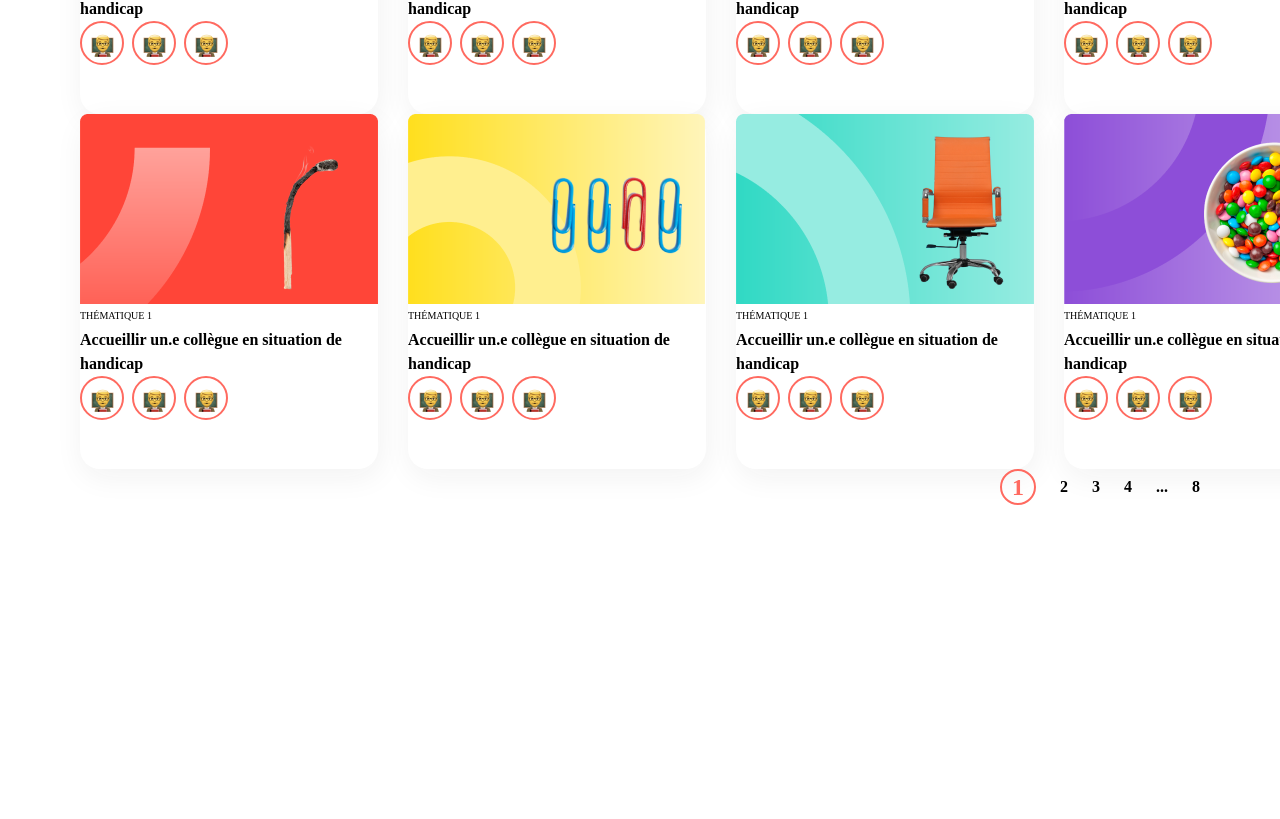
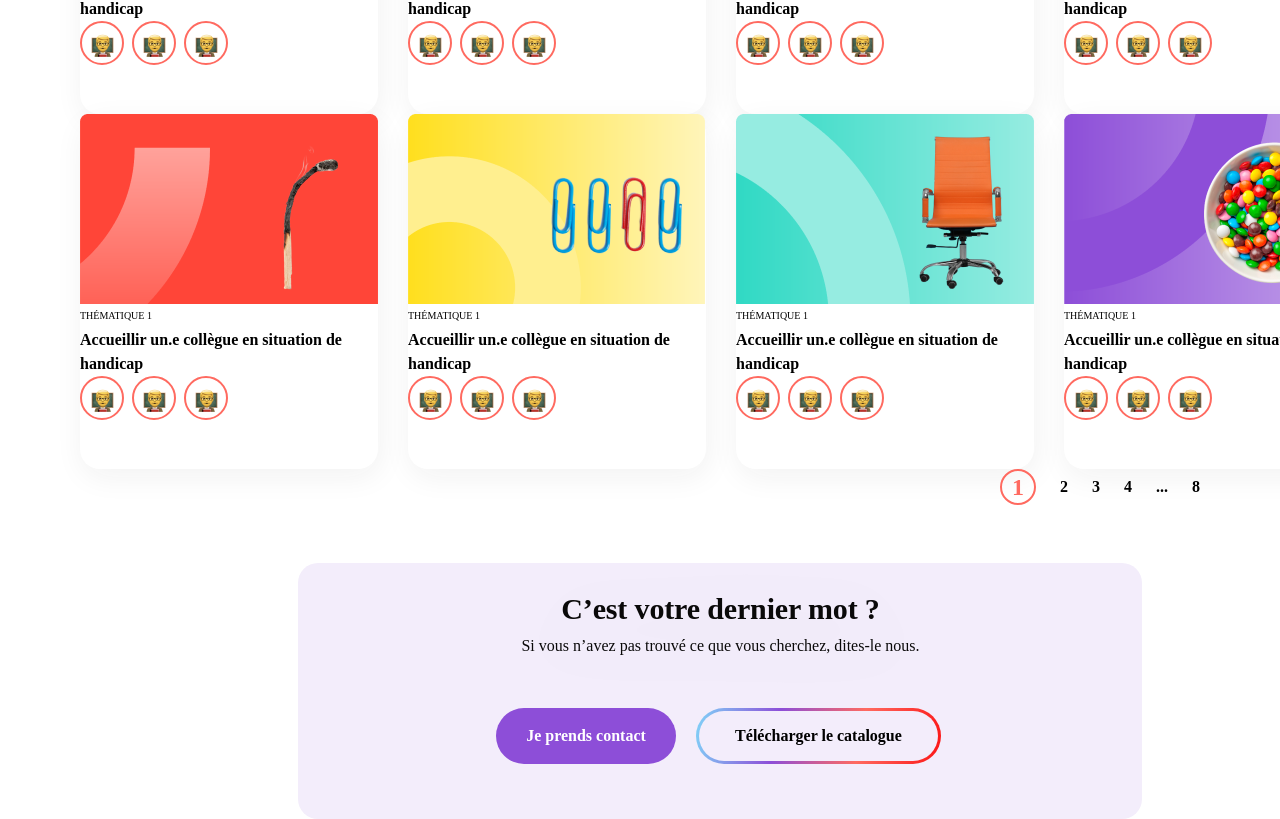
Before and after one commit to IIM-Coding-Digital-Innovation/framework-front-end-a2dw2-zhang_parisot, a Vue app: page / in a window 1280 px wide. Shown: the part 1698-2517 px from the top of the page. Before the commit the page ends 2203 px from the top, so only its background shows below. Built offline with nearby package versions, Linux system fonts and the light colour scheme.

Commit message:
:lipstick: feedback

```diff
--- a/src/App.vue
+++ b/src/App.vue
@@ -1,6 +1,6 @@
 <script setup>
 import top from './components/header/top.vue';
-import middle from "./components/middle.vue";
+import middle from "./components/body/middle.vue";
 
 </script>
 
--- a/src/components/card/Card.vue
+++ b/src/components/body/card/Card.vue
@@ -1,7 +1,7 @@
 <!-- Voir https://vuejs.org/guide/components/props.html#prop-passing-details -->
 <script setup>
-import Emoji_3 from "/src/components/card/Emoji_3.vue";
-import Thematique from "/src/components/card/Thematique.vue";
+import Emoji_3 from "/src/components/body/card/Emoji_3.vue";
+import Thematique from "/src/components/body/card/Thematique.vue";
 defineProps(['categorie', 'abc', 'numemoji'])
 </script>
 
--- /dev/null
+++ b/src/components/body/feedback.vue
@@ -0,0 +1,38 @@
+<!-- Voir https://vuejs.org/guide/components/props.html#prop-passing-details -->
+<script setup>
+
+defineProps()
+</script>
+
+<template>
+<div class="absolute w-[844px] h-[256px] left-[298px] top-[2261px]  bg-[#F3EDFB] rounded-[20px]"></div>
+
+
+<div class="shadow-feedback absolute w-[407px] h-[90px] left-[517px] top-[2290px]">
+        <p class="absolute w-[407px] h-[28px] font-['NeuzeitGro'] font-bold text-[30px] leading-[34px] text-center tracking-[-.005em] text-[#0A0909]">C’est votre dernier mot ?</p>
+        <p class="absolute w-[407px] h-[47px] top-[43px] font-['Poppins'] font-normal text-base leading-[22px] text-center text-[#0A0909]">Si vous n’avez pas trouvé ce que vous cherchez, dites-le nous.</p>
+</div>
+<div class="absolute w-[448.5px] h-[56px] left-[496px] top-[2406px] ">
+    <div class="flex flex-row justify-center items-center py-[12px] px-[16px] gap-2.5 absolute w-[180px] h-[56px] left-[calc(50% - 180px/2 - 134px)] bg-[#8D4ED8] rounded-[30px]">
+        <p class="w-[148px] h-[22px] font-['Poppins'] font-semibold text-base leading-[22px] flex justify-center items-center text-white">Je prends contact</p>
+    </div>
+    <div class="test box-border flex flex-row justify-center items-center py-[12px] px-[16px] gap-2.5 absolute w-[245px] h-[56px] left-[200px]  rounded-[30px]">
+        <p class="w-[170px] h-[22px] font-['Poppins'] font-semibold text-base leading-[22px] flex justify-center items-center text-[#0A0909]}">Télécharger le catalogue</p>
+    </div>
+</div>
+
+</template>
+
+<style scoped>
+.shadow-feedback {
+    @apply drop-shadow-shadow-feedback;
+}
+.test{
+    border: solid 3px transparent;
+    background-image: linear-gradient(rgba(255, 255, 255, 0), rgba(255, 255, 255, 0)), linear-gradient(101deg, rgba(128, 212, 248, 1), rgba(141, 78, 216, 1), rgba(255, 106, 96, 1), rgba(252, 22, 22, 1));
+    background-origin: border-box;
+    background-clip: content-box, border-box;
+    box-shadow: 2px 1000px 1px #F3EDFB inset;
+}
+
+</style>
--- a/src/components/middle.vue
+++ b/src/components/body/middle.vue
@@ -1,5 +1,6 @@
 <script setup>
-import Card from "/src/components/card/Card.vue";
+import Card from "/src/components/body/card/Card.vue";
+import feedback from "/src/components/body/feedback.vue";
 </script>
 
 <template>
@@ -69,7 +70,7 @@ import Card from "/src/components/card/Card.vue";
             <Card abc="/img/body/image_16.png" categorie="Thématique 1" />
         </div>
     </section>
-    <div class="flex justify-end mr-[80px] gap-6 font-semibold font-['Poppins'] leading-[22px] text-base items-center">
+    <div class="flex justify-end mr-[80px] gap-6 font-semibold font-['Poppins'] leading-[22px]  text-base items-center">
         <div class="border-[#FF6A60] rounded-full border-2 flex w-[36px] h-[36px] justify-center">
             <p class="text-2xl text-[#FF6A60]">1</p>
         </div>
@@ -89,4 +90,5 @@ import Card from "/src/components/card/Card.vue";
             <p>8</p>
         </div>
     </div>
+    <feedback/>
 </template>
--- a/src/components/header/search.vue
+++ b/src/components/header/search.vue
@@ -13,7 +13,7 @@ defineProps()
         <div class="absolute w-[40px] h-[42.11px] left-[790px] top-[7px] "><img src="img/header/header_search.png" alt="search"></div>
         <div class="flex flex-row items-center px-6 py-0 gap-2.5 w-[842px] h-[56px] bg-[#F3EDFB] rounded-[30px]">
             <div class="flex flex-row items-start py-3 pl-4 pr-0 gap-2.5 w-[383px] h-[46px] rounded-[8px] ">
-                <p class="w-[287px] h-[22px] righ-[550px] font-['Poppins'] font-normal text-base leading-[22px] text-[#0A0909]">Quelle formation recherchez-vous ?</p>
+                <p class="w-[287px] h-[22px] font-['Poppins'] font-normal text-base leading-[22px] text-[#0A0909]">Quelle formation recherchez-vous ?</p>
             </div>
         </div>
     </div>
--- a/tailwind.config.cjs
+++ b/tailwind.config.cjs
@@ -32,6 +32,9 @@ module.exports = {
                 'shadow-search': '2px 8px 30px rgba(0, 0, 0, 0.06)',
                 'shadow-card': '2px 8px 30px rgba(37, 33, 32, 0.06)',
             },
+            dropShadow: {
+                'shadow-feedback': '2px 8px 30px rgba(37, 33, 32, 0.06)',
+            }
         },
     },
     plugins: [],
```
Also changed, not shown: src/components/body/card/Emoji_1.vue (renamed from src/components/card/Emoji_1.vue), src/components/body/card/Emoji_2.vue (renamed from src/components/card/Emoji_2.vue), src/components/body/card/Emoji_3.vue (renamed from src/components/card/Emoji_3.vue), src/components/body/card/Thematique.vue (renamed from src/components/card/Thematique.vue).
